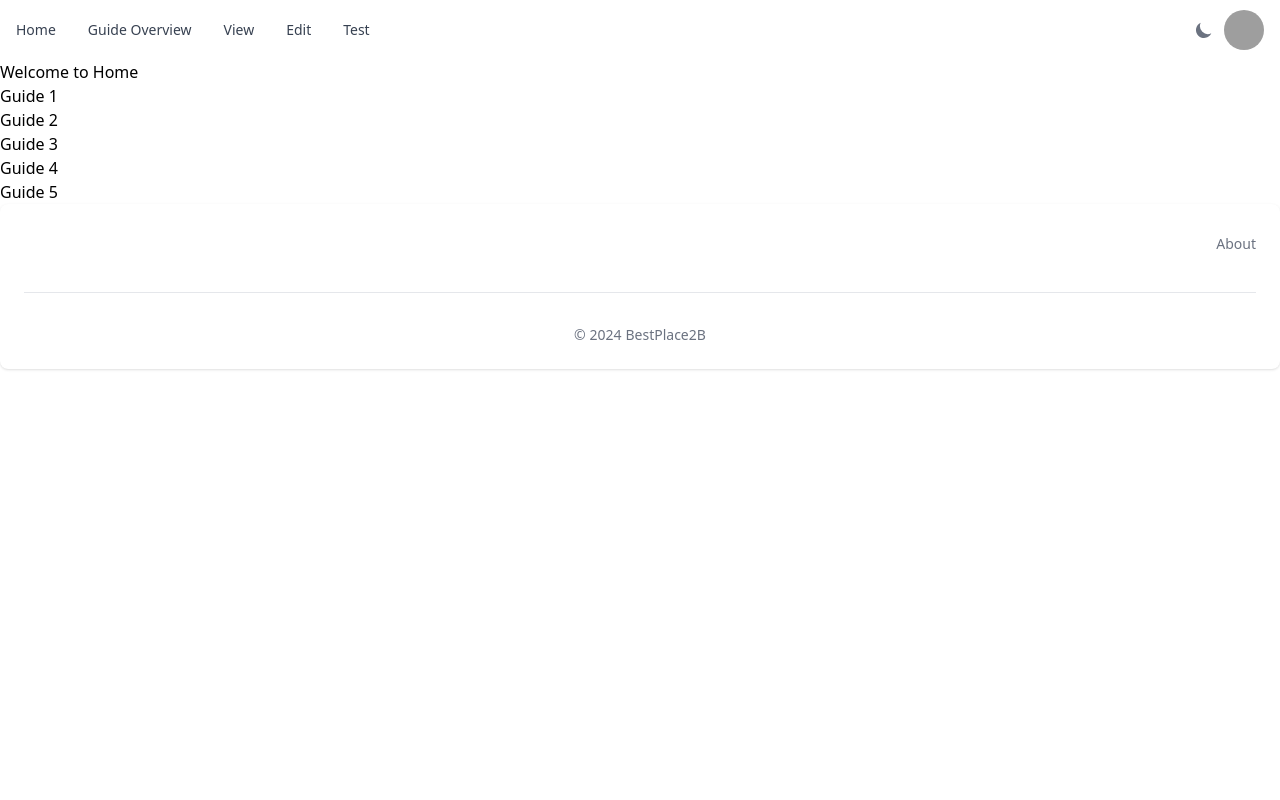
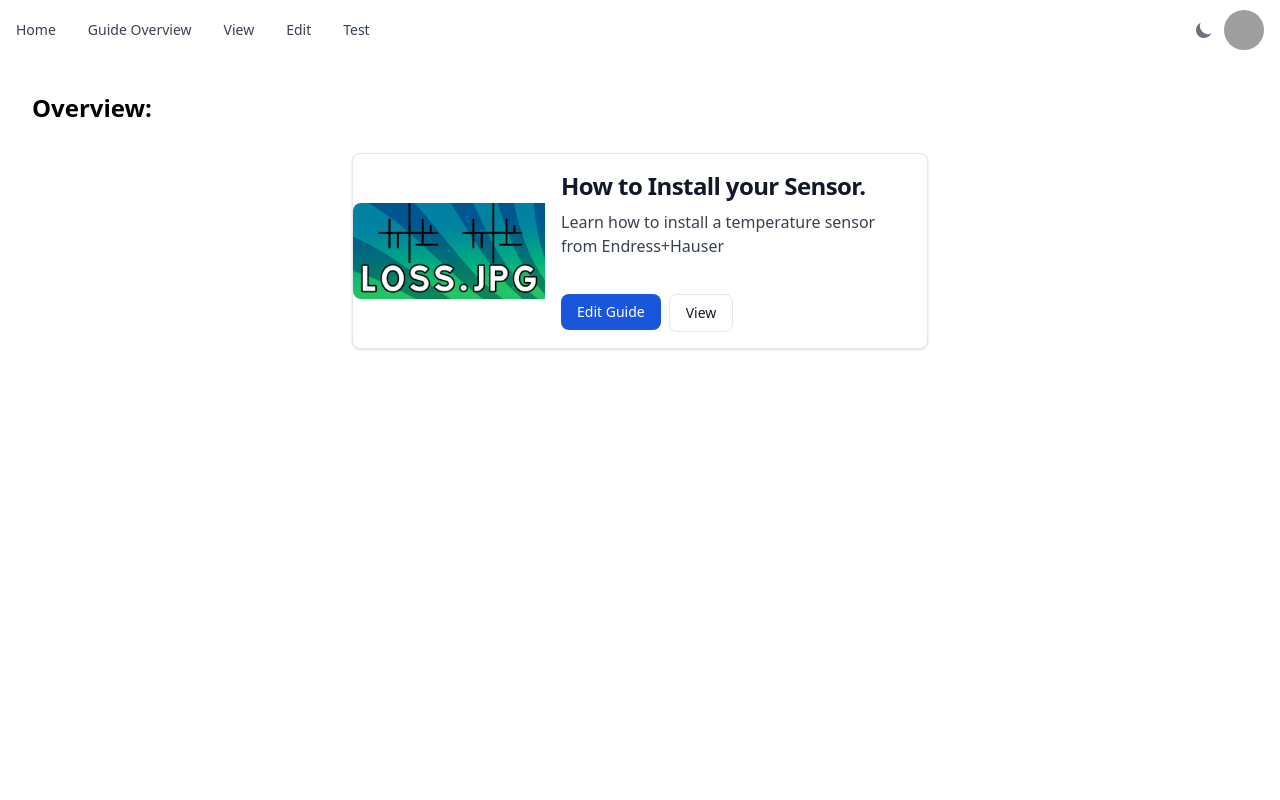
Before and after one commit to Poisonlocket/best_place_2b_baselhack_24, a React (Create React App) app in the folder code/2b-a-frontend-dev/: page /overview in a window 1280 px wide. Shown: the top 800 px of the page. Built offline with nearby package versions, Linux system fonts and the light colour scheme; grey boxes are pictures that could not be loaded.

Commit message:
overview, and changes in the home

```diff
--- a/code/2b-a-frontend-dev/src/components/AllGuides.js
+++ b/code/2b-a-frontend-dev/src/components/AllGuides.js
@@ -1,4 +1,6 @@
 import React from 'react';
+import { Link } from "react-router-dom";
+import Test1 from '../assets/test1.jpg'
 
 function AllGuides({ setIDList }) {
 
@@ -23,14 +25,26 @@ function AllGuides({ setIDList }) {
   }
 
   return (
-    <div>
-      <ul>
-        <li>Guide 1</li>
-        <li>Guide 2</li>
-        <li>Guide 3</li>
-        <li>Guide 4</li>
-        <li>Guide 5</li>
-      </ul>
+    <div className="flex items-start justify-center h-[50vh]">
+      <div className="Card-guide flex flex-col items-center bg-white border border-gray-200 rounded-lg shadow md:flex-row md:max-w-xl hover:bg-gray-100 dark:border-gray-700 dark:bg-gray-800 dark:hover:bg-gray-700 m-[5px]">
+        <img className="object-cover w-full rounded-t-lg h-96 md:h-auto md:w-48 md:rounded-none md:rounded-s-lg" src={Test1}  alt="" />
+        <div className="flex flex-col p-4 leading-normal">
+          <h5 className="mb-2 text-2xl font-bold tracking-tight text-gray-900 dark:text-white">How to Install your Sensor.</h5>
+          <p className="mb-3 font-normal text-gray-700 dark:text-gray-400">Learn how to install a temperature sensor from Endress+Hauser</p>
+          <div className="flex mt-4 md:mt-6">
+            <Link to="/edit">
+              <button className="inline-flex items-center px-4 py-2 text-sm font-medium text-center text-white bg-blue-700 rounded-lg hover:bg-blue-800 focus:ring-4 focus:outline-none focus:ring-blue-300 dark:bg-blue-600 dark:hover:bg-blue-700 dark:focus:ring-blue-800">
+                Edit Guide
+              </button>
+            </Link>
+            <Link to="/view">
+              <button className="py-2 px-4 ms-2 text-sm font-medium text-gray-900 focus:outline-none bg-white rounded-lg border border-gray-200 hover:bg-gray-100 hover:text-blue-700 focus:z-10 focus:ring-4 focus:ring-gray-100 dark:focus:ring-gray-700 dark:bg-gray-800 dark:text-gray-400 dark:border-gray-600 dark:hover:text-white dark:hover:bg-gray-700">
+                View
+              </button>
+            </Link>
+          </div>
+        </div>
+      </div>
     </div>
   );
 }
--- a/code/2b-a-frontend-dev/src/components/homecomponent.js
+++ b/code/2b-a-frontend-dev/src/components/homecomponent.js
@@ -13,24 +13,26 @@ const HomeComponent = () => {
                     className="max-w-[600px] max-h-[600px] w-full h-auto object-contain" // Set max width and height
                 />
             </div>
-            <div className="flex-1">
-                <h1 className="text-6xl font-bold">SmartGuide</h1>
-                <h2 className="text-xl text-gray-600 px-1.5">Simple creation. Simple Use</h2>
+            <div className="Menu flex-1 flex flex-col items-center justify-center">
+                <h1 className="text-6xl font-bold text-center">SmartGuide</h1>
+                <h2 className="text-xl text-gray-600 px-1.5 text-center">Simple creation. Simple Use</h2>
+                <div className="flex space-x-4 mt-4"> {/* Add space between buttons and margin on top */}
                     <Link to="/view">
-                    <button type="button" className="text-white bg-green-700 hover:bg-green-800 focus:outline-none focus:ring-4 focus:ring-green-300 font-medium rounded-full text-sm px-5 py-2.5 text-center me-2 mb-2 dark:bg-green-600 dark:hover:bg-green-700 dark:focus:ring-green-800">
-                        Get Starter
+                        <button type="button" className="text-white bg-green-700 hover:bg-green-800 focus:outline-none focus:ring-4 focus:ring-green-300 font-medium rounded-full text-sm px-5 py-2.5 text-center dark:bg-green-600 dark:hover:bg-green-700 dark:focus:ring-green-800">
+                            Get Started
                         </button>
                     </Link>
                     <Link to="/edit">
-                    <button type="button" className="text-white bg-gray-800 hover:bg-gray-900 focus:outline-none focus:ring-4 focus:ring-gray-300 font-medium rounded-full text-sm px-5 py-2.5 me-2 mb-2 dark:bg-gray-800 dark:hover:bg-gray-700 dark:focus:ring-gray-700 dark:border-gray-700">
+                        <button type="button" className="text-white bg-gray-800 hover:bg-gray-900 focus:outline-none focus:ring-4 focus:ring-gray-300 font-medium rounded-full text-sm px-5 py-2.5 dark:bg-gray-800 dark:hover:bg-gray-700 dark:focus:ring-gray-700 dark:border-gray-700">
                             New Guide
                         </button>
                     </Link>
-                <Link to="/view">
-                    <button type="button" className="text-white bg-green-700 hover:bg-green-800 focus:outline-none focus:ring-4 focus:ring-green-300 font-medium rounded-full text-sm px-5 py-2.5 text-center me-2 mb-2 dark:bg-green-600 dark:hover:bg-green-700 dark:focus:ring-green-800">
+                    <Link to="/overview">
+                        <button type="button" className="text-white bg-green-700 hover:bg-green-800 focus:outline-none focus:ring-4 focus:ring-green-300 font-medium rounded-full text-sm px-5 py-2.5 text-center dark:bg-green-600 dark:hover:bg-green-700 dark:focus:ring-green-800">
                             All Guides
                         </button>
                     </Link>
+                </div>
             </div>
         </div>
     );
--- a/code/2b-a-frontend-dev/src/pages/GuideOverview.js
+++ b/code/2b-a-frontend-dev/src/pages/GuideOverview.js
@@ -3,8 +3,8 @@ import AllGuides from "../components/AllGuides";
 
 const GuideOverview = () => {
     return (
-        <div>
-            <h1>Welcome to Home</h1>
+        <div className="w-full min-h-screen p-8">
+            <h1 className="text-2xl font-bold mb-6">Overview:</h1>
             <AllGuides />
         </div>
     );
```
Lines whose indentation alone changed are shown as unchanged.
